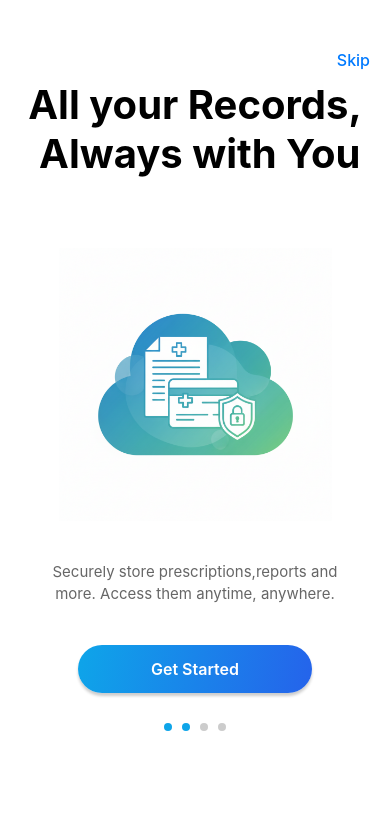
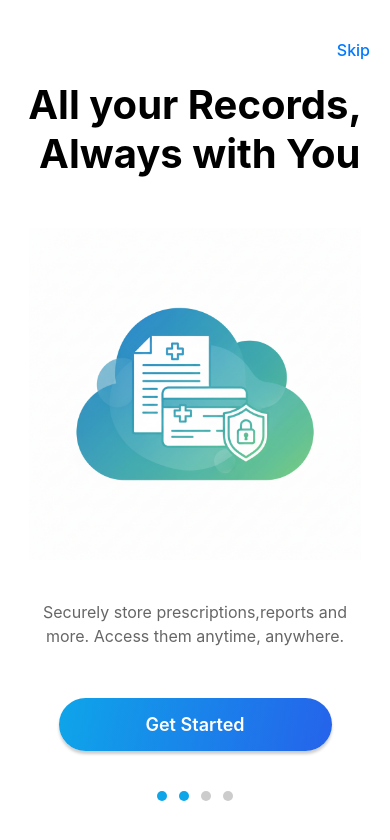
Before and after one commit to Divyapahuja31/MediAssist, a React Native app: screen /OnboardingScreen3 in a window 390 px wide. Shown: the top 840 px of the page. Built offline with nearby package versions, Linux system fonts and the light colour scheme.

Commit message:
fixing styling

```diff
--- a/src/screens/Onboardingscreen3.js
+++ b/src/screens/Onboardingscreen3.js
@@ -64,11 +64,11 @@ const styles = StyleSheet.create({
       alignItems: "center",
       justifyContent: "flex-start",
       paddingHorizontal: 24,
-    paddingTop: 60,
+      paddingTop: 40,
     },
     skipButton: {
       position: "absolute",
-    top: 50,
+      top: 40,
       right: 20,
     },
     skipText: {
@@ -80,8 +80,8 @@ const styles = StyleSheet.create({
       fontSize: 40,
       fontWeight: "700",
       textAlign: "center",
-    marginTop: 20,
-    marginBottom: 50,
+      marginTop: 40,
+      marginBottom: 30,
       color: "#000",
     },
     imageContainer: {
@@ -91,24 +91,21 @@ const styles = StyleSheet.create({
       marginVertical: 20,
     },
     image: {
-    width: width * 0.70,
-    height: width * 0.70,
+      width: width * 0.85,
+      height: width * 0.85,
       marginHorizontal: 12,
-    display: 'flex',
-    justifyContent: 'center',
-    alignItems: 'center'
     },
     subtitle: {
-    fontSize: 15,
+      fontSize: 16,
       color: "#666",
       textAlign: "center",
-    lineHeight: 22,
+      lineHeight: 24,
       marginTop: 20,
-    marginBottom: 40,
+      marginBottom: 30,
     },
     getStartedButton: {
-    width: width * 0.6,
-    paddingVertical: 14,
+      width: width * 0.7,
+      paddingVertical: 16,
       borderRadius: 30,
       alignItems: "center",
       justifyContent: "center",
@@ -117,23 +114,25 @@ const styles = StyleSheet.create({
       shadowOpacity: 0.2,
       shadowRadius: 3,
       elevation: 3,
+      marginTop: 20,
     },
     getStartedText: {
       color: "#fff",
-    fontSize: 16,
+      fontSize: 18,
       fontWeight: "600",
+      paddingHorizontal: 10,
     },
     dotsContainer: {
       flexDirection: "row",
       justifyContent: "center",
-    marginTop: 30,
+      marginTop: 40,
     },
     dot: {
-    width: 8,
-    height: 8,
-    borderRadius: 4,
+      width: 10,
+      height: 10,
+      borderRadius: 5,
       backgroundColor: "#ccc",
-    marginHorizontal: 5,
+      marginHorizontal: 6,
     },
     activeDot: {
       backgroundColor: "#0ea5e9",
```
Lines whose indentation alone changed are shown as unchanged.
